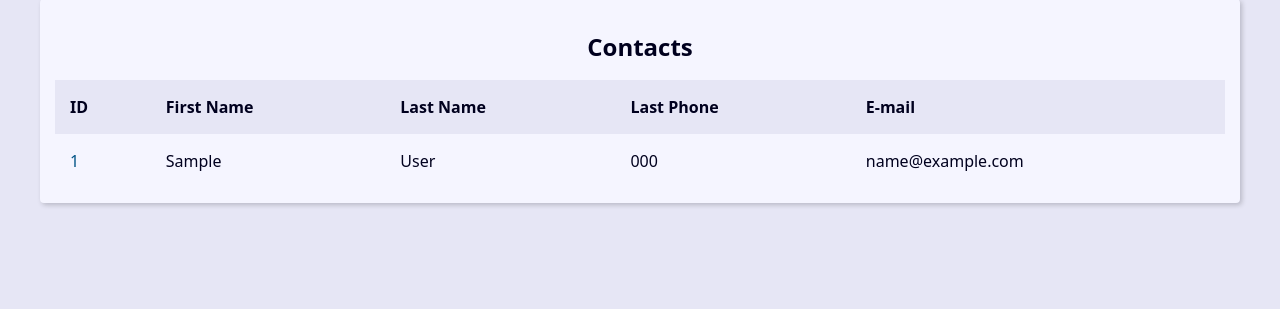
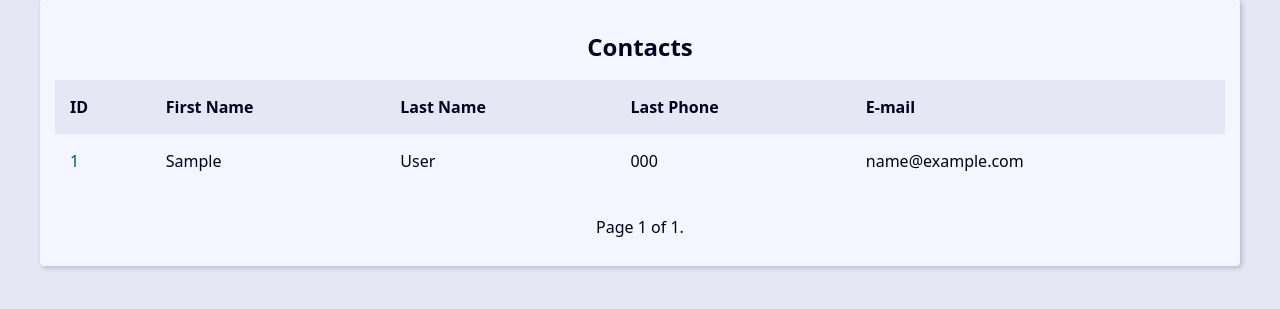
Before and after one commit to MatheusTG/agenda, a Django app: page / in a window 1280 px wide. Shown: the part 270-579 px from the top of the page. Run offline with Django 5.2, Linux system fonts and the light colour scheme; tables that the repository leaves empty hold one stand-in row (values such as "Sample post").

Commit message:
Paginação da tabela de contatos

```diff
--- a/base_templates/global/base.html
+++ b/base_templates/global/base.html
@@ -11,7 +11,9 @@
 
   <main class="content">
     {% block content %}{% endblock content %}
+    {% include 'global/partials/_pagination.html' %}
   </main>
+
 </body>
 
 </html>
--- /dev/null
+++ b/base_templates/global/partials/_pagination.html
@@ -0,0 +1,19 @@
+{% if page_obj %}
+<div class="pagination">
+  <span class="step-links">
+    {% if page_obj.has_previous %}
+    <a href="?page=1&q={{ request.GET.q.strip }}">&laquo; first</a>
+    <a href="?page={{ page_obj.previous_page_number }}&q={{ request.GET.q.strip }}">previous</a>
+    {% endif %}
+
+    <span class="current">
+      Page {{ page_obj.number }} of {{ page_obj.paginator.num_pages }}.
+    </span>
+
+    {% if page_obj.has_next %}
+    <a href="?page={{ page_obj.next_page_number }}&q={{ request.GET.q.strip }}">next</a>
+    <a href="?page={{ page_obj.paginator.num_pages }}&q={{ request.GET.q.strip }}">last &raquo;</a>
+    {% endif %}
+  </span>
+</div>
+{% endif %}
--- a/contact/templates/contact/index.html
+++ b/contact/templates/contact/index.html
@@ -1,7 +1,8 @@
 {% extends 'global/base.html' %}
 
+
 {% block content %}
-  {% if contacts %}
+{% if page_obj %}
 <div class="responsive-table">
   <table class="contacts-table">
     <caption class="table-caption">Contacts</caption>
@@ -16,7 +17,7 @@
     </thead>
 
     <tbody>
-          {% for contact in contacts %}
+      {% for contact in page_obj %}
       <tr class="table-row">
         <td class="table-cel">
           <a href="{% url 'contact:contact' contact.id %}" class="table-link">
--- a/contact/views/contact_views.py
+++ b/contact/views/contact_views.py
@@ -1,13 +1,17 @@
 from django.shortcuts import render, get_object_or_404, redirect
 from django.db.models import Q
 from contact.models import Contact
-from django.http import Http404
+from django.core.paginator import Paginator
 
 def index(request):
   contacts = Contact.objects.filter(show=True).order_by('-id')
 
+  paginator = Paginator(contacts, 10)
+  page_number = request.GET.get('page')
+  page_obj = paginator.get_page(page_number)
+
   context = {
-    'contacts': contacts,
+    'page_obj': page_obj,
     'site_title': 'Contatos - ',
   }
 
@@ -15,6 +19,10 @@ def index(request):
 
 def search(request):
   search_value = request.GET.get('q', '').strip()
+
+  if search_value == '':
+    return redirect('contact:index')
+
   contacts = Contact.objects \
     .filter(show=True) \
     .filter(
@@ -24,11 +32,12 @@ def search(request):
       Q(email__icontains=search_value)
     ).order_by('-id')
 
-  if search_value == '':
-    return redirect('contact:index')
+  paginator = Paginator(contacts, 10)
+  page_number = request.GET.get('page')
+  page_obj = paginator.get_page(page_number)
 
   context = {
-    'contacts': contacts,
+    'page_obj': page_obj,
     'site_title': 'Contatos - ',
   }
 
```
Lines whose indentation alone changed are shown as unchanged.
